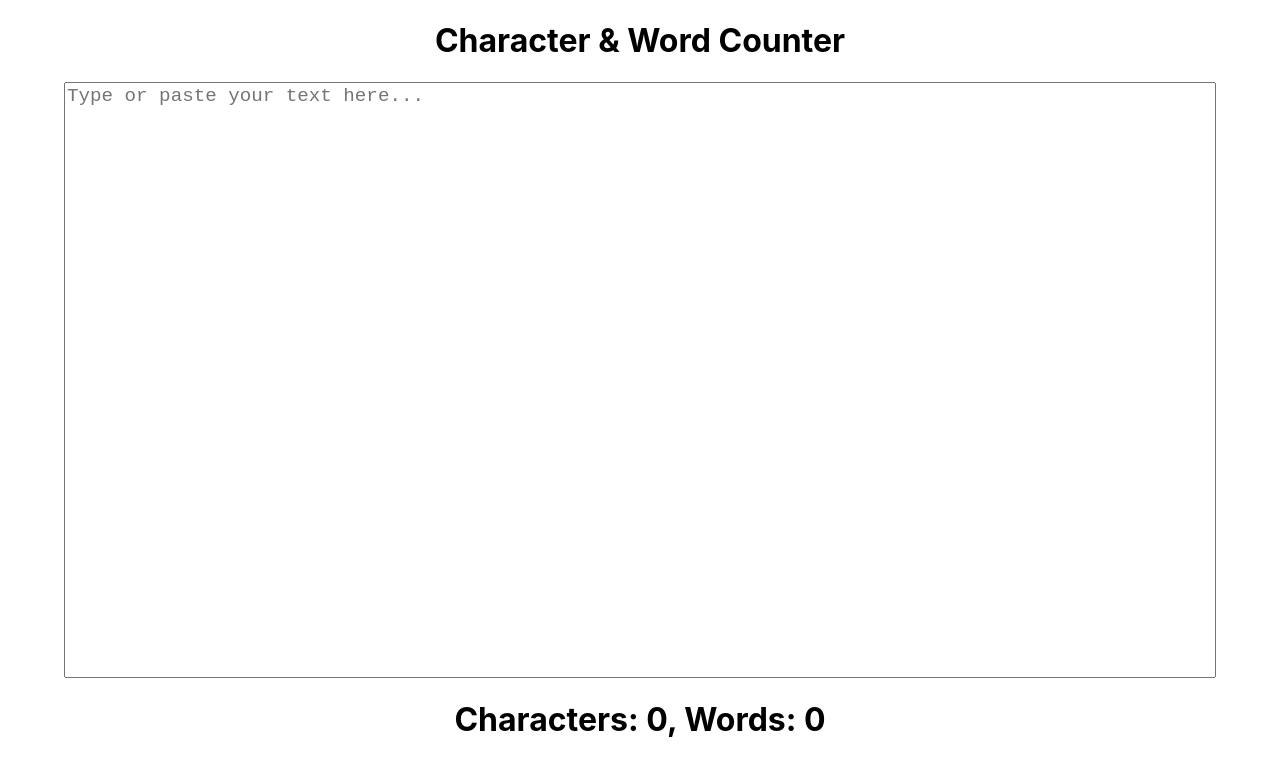
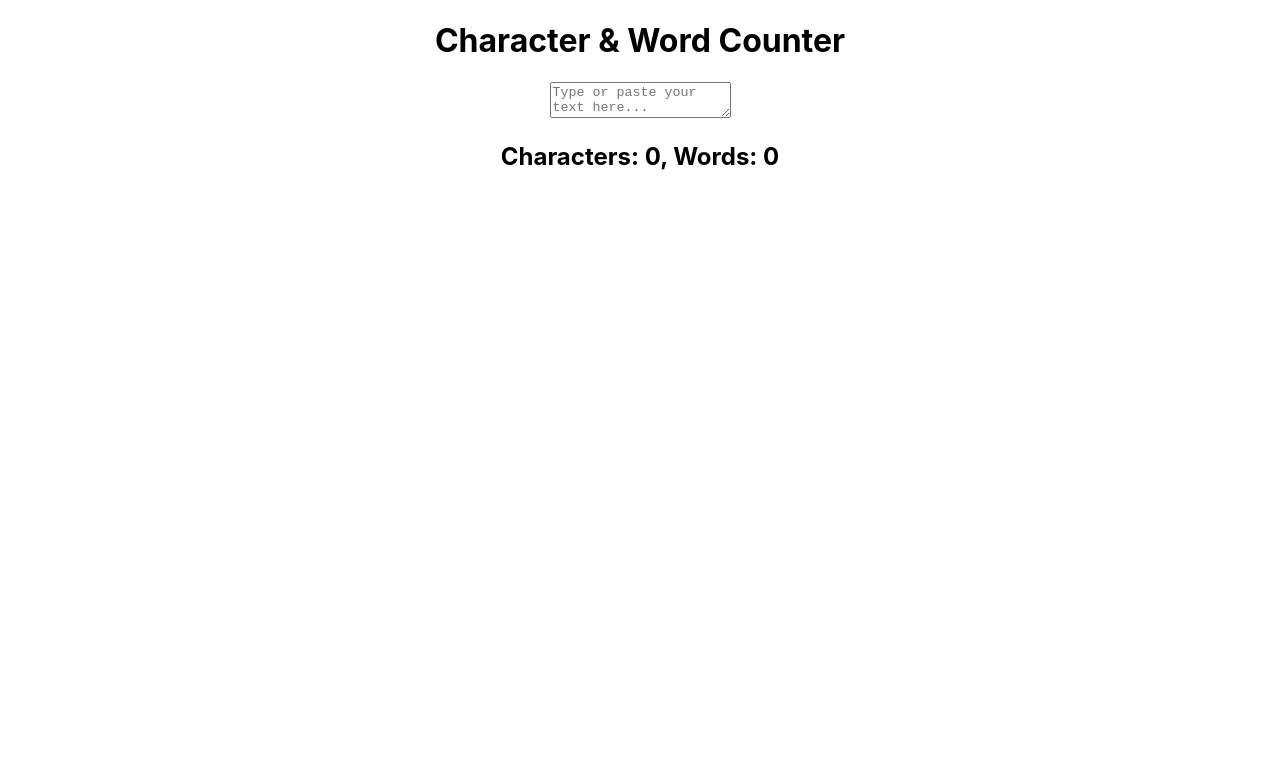
Before and after one commit to avi-watwani/character-counter, a React (Create React App) app: page / in a window 1280 px wide. Shown: the top 776 px of the page. Built offline with nearby package versions, Linux system fonts and the light colour scheme; the HTML template or start-up script is replaced by a standard one.

Commit message:
Refactor word count calculation and clean up App component layout

```diff
--- a/src/App.js
+++ b/src/App.js
@@ -5,28 +5,20 @@ function App() {
   const [text, setText] = useState('');
 
   const charCount = text.length;
-  const words = text.trim().split(/\s+/);
-  const wordCount = text.trim() === '' ? 0 : words.length;
+  const wordCount = text.trim() ? text.trim().split(/\s+/).length : 0;
+
   return (
-    <div className="App" style={{ display: 'flex', flexDirection: 'column', height: '100vh', justifyContent: 'center', alignItems: 'center' }}>
+    <div className="App">
       <h1>Character & Word Counter</h1>
 
       <textarea
-        placeholder='Type or paste your text here...'
         value={text}
+        className="text-area"
         onChange={(e) => setText(e.target.value)}
-        style={{
-          flex: 1,
-          resize: 'none',
-          fontSize: '1.2rem',
-          width: '90%',
-          boxSizing: 'border-box',
-        }}
+        placeholder="Type or paste your text here..."
       ></textarea>
 
-      <h1>Characters: {charCount}, Words: {wordCount}</h1>
-      <br />
-      <br />
+      <h2>Characters: {charCount}, Words: {wordCount}</h2>
     </div>
   );
 }
```
